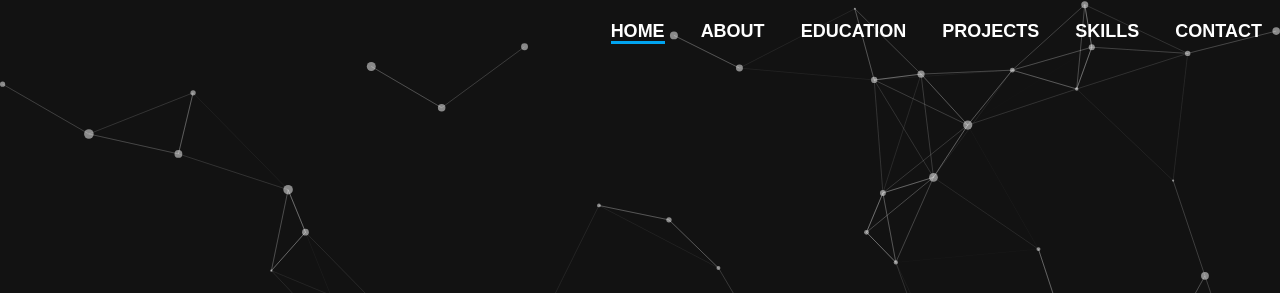
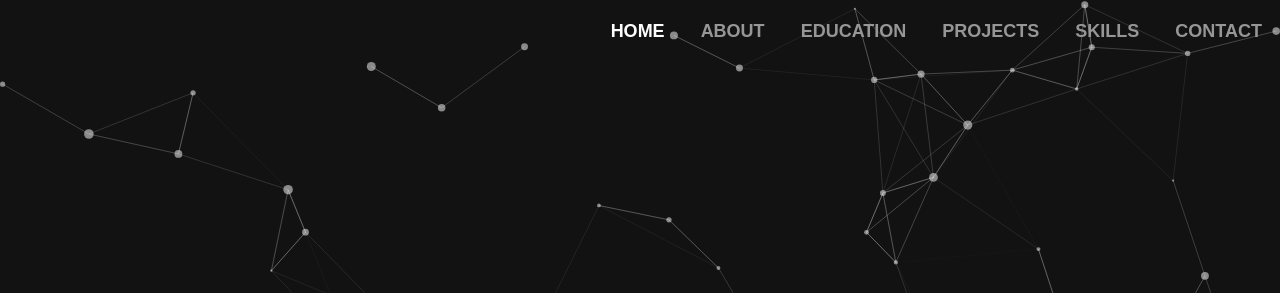
Before and after one commit to LuisLSousa/PersonalWebsite-Gatsby, a Gatsby site: page / in a window 1280 px wide. Shown: the top 293 px of the page. Built offline with nearby package versions, Linux system fonts and the light colour scheme; Gatsby itself is replaced by a stand-in of ours.

```diff
--- a/src/components/navigation.js
+++ b/src/components/navigation.js
@@ -34,6 +34,7 @@
     display: flex;
     list-style: none;
     margin-left: 0;
+    margin-bottom: 0;
 
     @media only screen and (max-width: 800px) {
       position: fixed;
@@ -56,17 +57,18 @@
   Item: styled.li`
     font-size: 1em;
     font-weight: 550;
-    color: white;
+    color: rgb(150, 150, 150);
     padding: 0;
     margin: 1em;
     text-transform: uppercase;
 
+    .selected {
+      /* border-bottom: 3px solid rgb(1, 164, 240); */
+      color: white;
+    }
+
     .link {
       cursor: pointer;
-    }
-
-    .active {
-      border-bottom: 3px solid rgb(1, 164, 240);
     }
 
     @media only screen and (max-width: 800px) {
@@ -96,7 +98,6 @@
     flex-wrap: nowrap;
     flex-direction: row;
     justify-content: space-between;
-
   }
 `;
 const MenuButton = {
@@ -192,12 +193,13 @@
       <StyledDiv>
         <Link
           className="logo"
-          activeClass="active"
+          activeClass="selected"
           to="home"
           spy={true}
           smooth={true}
           offset={-55}
           duration={600}
+          isDynamic={true}
         >
           Luís Sousa
         </Link>
@@ -218,12 +220,13 @@
         <Navbar.Item>
           <Link
             className="link"
-            activeClass="active"
+            activeClass="selected"
             to="home"
             spy={true}
             smooth={true}
             offset={-55}
             duration={600}
+            isDynamic={true}
           >
             Home
           </Link>
@@ -231,12 +234,13 @@
         <Navbar.Item>
           <Link
             className="link"
-            activeClass="active"
+            activeClass="selected"
             to="about"
             spy={true}
             smooth={true}
             offset={-55}
             duration={600}
+            isDynamic={true}
           >
             About
           </Link>
@@ -244,12 +248,13 @@
         <Navbar.Item>
           <Link
             className="link"
-            activeClass="active"
+            activeClass="selected"
             to="education"
             spy={true}
             smooth={true}
             offset={-55}
             duration={600}
+            isDynamic={true}
           >
             Education
           </Link>
@@ -257,12 +262,13 @@
         <Navbar.Item>
           <Link
             className="link"
-            activeClass="active"
+            activeClass="selected"
             to="projects"
             spy={true}
             smooth={true}
             offset={-55}
             duration={600}
+            isDynamic={true}
           >
             Projects
           </Link>
@@ -270,12 +276,13 @@
         <Navbar.Item>
           <Link
             className="link"
-            activeClass="active"
+            activeClass="selected"
             to="skills"
             spy={true}
             smooth={true}
             offset={-55}
             duration={600}
+            isDynamic={true}
           >
             Skills
           </Link>
@@ -283,12 +290,13 @@
         <Navbar.Item>
           <Link
             className="link"
-            activeClass="active"
+            activeClass="selected"
             to="contact"
             spy={true}
             smooth={true}
             offset={-55}
             duration={600}
+            isDynamic={true}
           >
             Contact
           </Link>
```
Also changed, not shown: src/components/home.js (+9 -13 lines).
